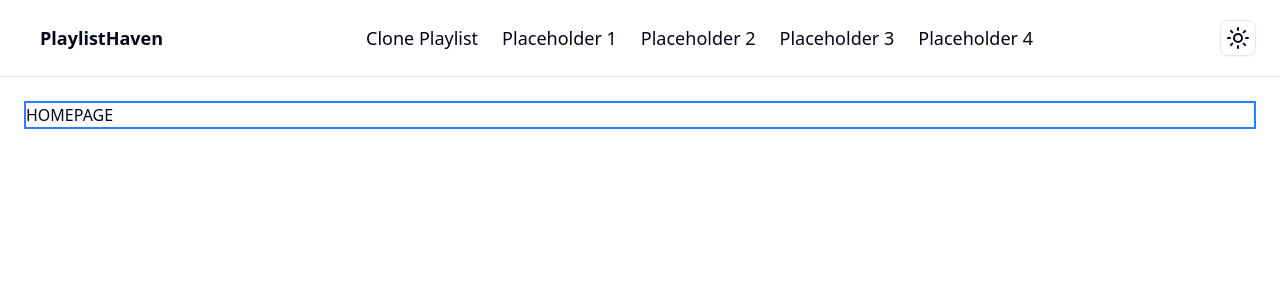
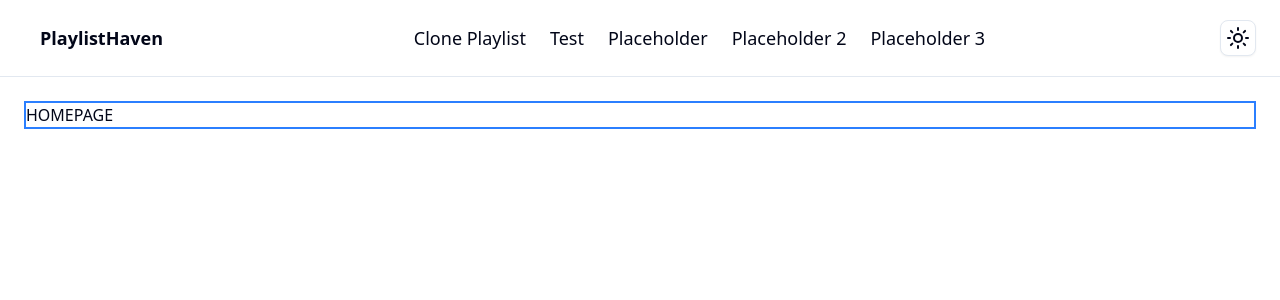
Before and after one commit to ancarofl/playlisthaven, a Next.js app: page / in a window 1280 px wide. Shown: the top 300 px of the page. Built offline with nearby package versions, Linux system fonts and the light colour scheme.

Commit message:
Test page

```diff
--- a/src/components/nav-bar.tsx
+++ b/src/components/nav-bar.tsx
@@ -9,10 +9,10 @@ import { ThemeToggle } from "./theme-toggle";
 // TODO: Yes update
 const links = [
 	{ href: "/clone", label: "Clone Playlist", Icon: Copy }, //  TODO: Name?
-	{ href: "/placeholder1", label: "Placeholder 1", Icon: Heart },
-	{ href: "/placeholder2", label: "Placeholder 2", Icon: Layers },
-	{ href: "/placeholder3", label: "Placeholder 3", Icon: Settings },
-	{ href: "/placeholder4", label: "Placeholder 4", Icon: Music },
+	{ href: "/test", label: "Test", Icon: Heart },
+	{ href: "/placeholder", label: "Placeholder", Icon: Layers },
+	{ href: "/placeholder2", label: "Placeholder 2", Icon: Settings },
+	{ href: "/placeholder3", label: "Placeholder 3", Icon: Music },
 ];
 
 export function NavBar() {
```
Also changed, not shown: src/app/clone/test/page.tsx (added).
